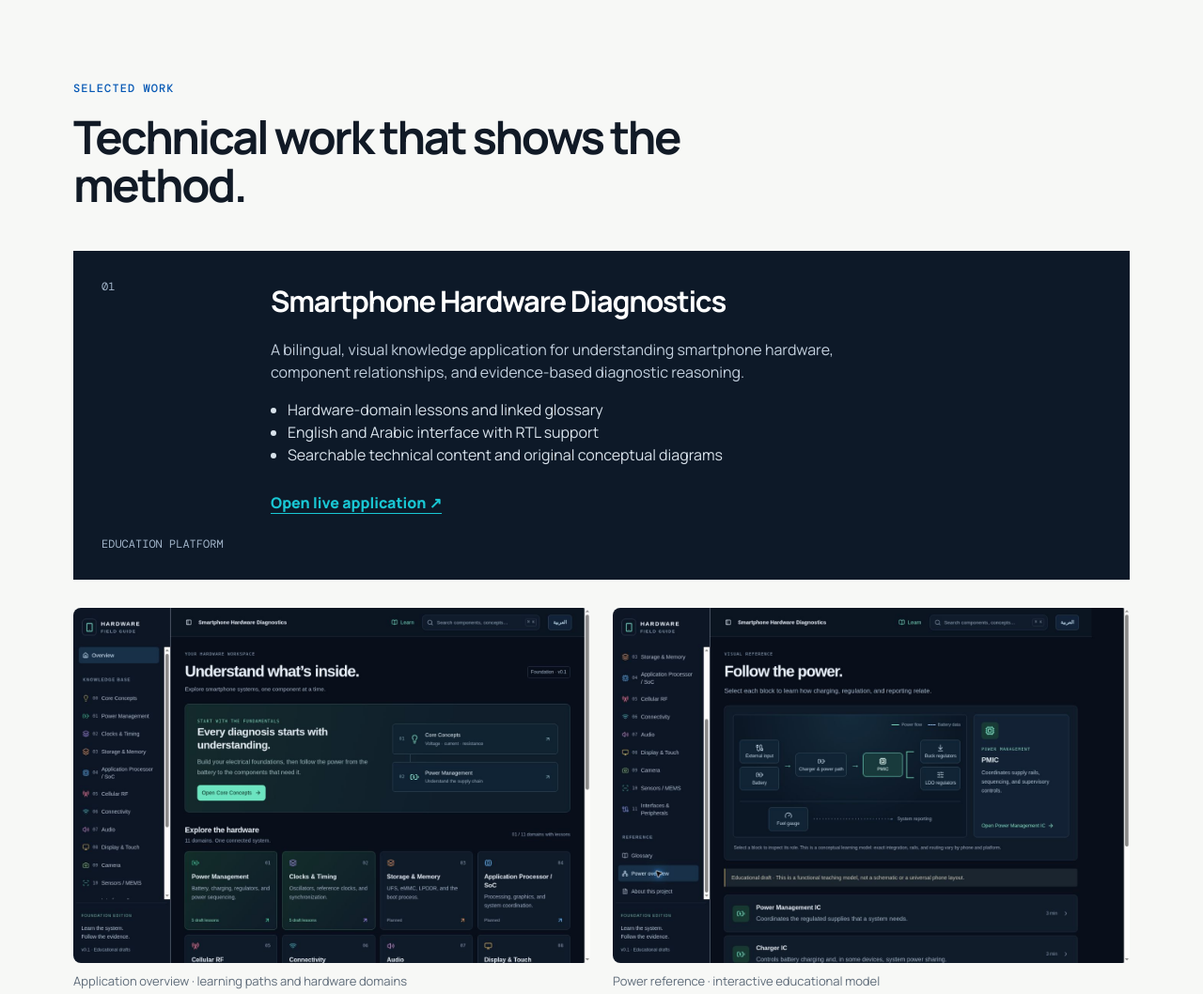
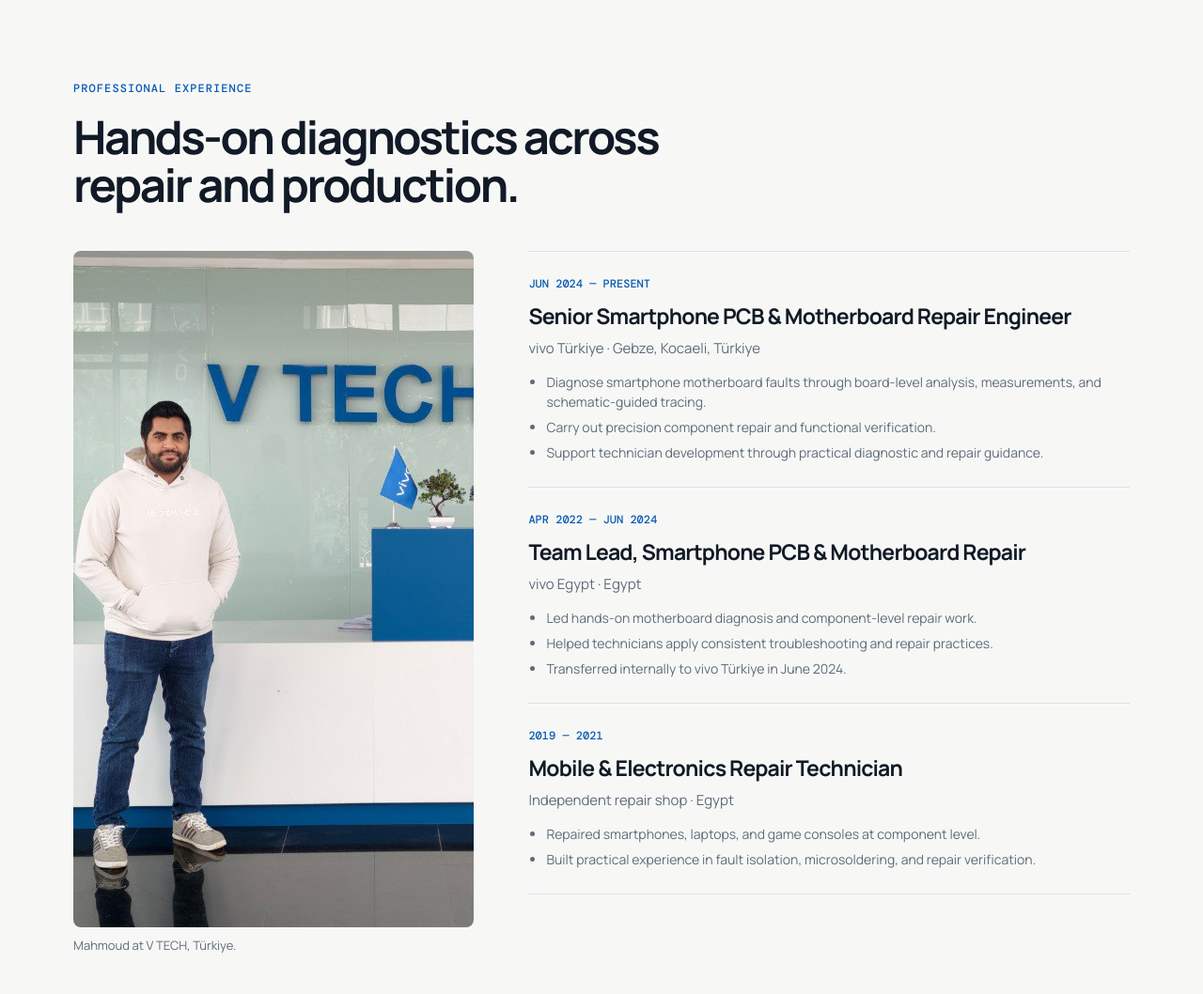
Before and after one commit to Ms3015/ms3015.github.io, a plain HTML site: page index.html in a window 1280 px wide. Shown: the part 700-1758 px from the top of the page at 94% size. Drawn offline with nearby package versions, Linux system fonts and the light colour scheme.

Commit message:
Add professional experience and V TECH photo

```diff
--- a/index.html
+++ b/index.html
@@ -14,12 +14,14 @@
     .hero{display:grid;grid-template-columns:minmax(0,1.35fr) minmax(290px,.65fr);gap:42px;align-items:center}
     .hero-visual{width:100%;max-width:430px;justify-self:end}
     @media(max-width:760px){.hero{display:block}.hero-visual{margin:42px auto 0;display:block}}
-  .screenshots{display:grid;grid-template-columns:1fr 1fr;gap:24px;margin-top:30px}.screenshots figure{margin:0}.screenshots img{width:100%;height:auto;display:block;border-radius:8px}figcaption{font-size:13px;color:#5e6b79;margin-top:10px}.hero h1{font-size:clamp(42px,5.4vw,72px)}@media(max-width:760px){.screenshots{grid-template-columns:1fr}.site-header{gap:12px}nav{gap:12px;flex-wrap:wrap}nav a{font-size:13px}.hero-visual{margin-top:30px!important}} </style>
+  .screenshots{display:grid;grid-template-columns:1fr 1fr;gap:24px;margin-top:30px}.screenshots figure{margin:0}.screenshots img{width:100%;height:auto;display:block;border-radius:8px}figcaption{font-size:13px;color:#5e6b79;margin-top:10px}.hero h1{font-size:clamp(42px,5.4vw,72px)}
+  .experience-layout{display:grid;grid-template-columns:minmax(260px,.8fr) minmax(0,1.2fr);gap:58px;align-items:start}.experience-photo{margin:0}.experience-photo img{width:100%;aspect-ratio:4/5;object-fit:cover;object-position:32% center;display:block;border-radius:8px}.experience-list{border-top:1px solid var(--line)}.experience-item{padding:26px 0;border-bottom:1px solid var(--line)}.experience-date{font:500 12px 'DM Mono',monospace;color:var(--blue);margin:0 0 9px}.experience-item h3{font-size:23px;letter-spacing:-.035em;margin:0}.experience-company{color:var(--muted);margin:6px 0 14px;font-size:15px}.experience-item ul{margin:0;padding-left:19px;color:var(--muted);font-size:14px}.experience-item li+li{margin-top:6px}
+  @media(max-width:760px){.screenshots{grid-template-columns:1fr}.experience-layout{grid-template-columns:1fr;gap:30px}.experience-photo img{aspect-ratio:16/10;object-position:32% center}.site-header{gap:12px}nav{gap:12px;flex-wrap:wrap}nav a{font-size:13px}.hero-visual{margin-top:30px!important}} </style>
 </head>
 <body>
   <header class="site-header">
     <a class="brand" href="#top" aria-label="Mahmoud Salah home">MS<span>.</span></a>
-    <nav aria-label="Main navigation"><a href="#work">Work</a><a href="#expertise">Expertise</a><a href="#about">About</a><a href="#contact">Contact</a></nav>
+    <nav aria-label="Main navigation"><a href="#experience">Experience</a><a href="#work">Work</a><a href="#expertise">Expertise</a><a href="#about">About</a><a href="#contact">Contact</a></nav>
   </header>
 
   <main id="top">
@@ -32,6 +34,18 @@
         <div class="hero-meta"><span>Gebze, Kocaeli, Türkiye</span><span>6+ years of hands-on diagnostics</span></div>
       </div>
       <figure class="hero-visual" style="margin:0"><a href="#work"><img style="width:100%;height:auto;display:block;border-radius:12px" src="assets/app-power.jpg" width="1348" height="926" alt="Actual screenshot of the application’s conceptual power-learning view" /></a><figcaption>My project · Smartphone Hardware Diagnostics</figcaption></figure>
+    </section>
+
+    <section id="experience" class="section">
+      <div class="section-heading"><p class="eyebrow">Professional experience</p><h2>Hands-on diagnostics across repair and production.</h2></div>
+      <div class="experience-layout">
+        <figure class="experience-photo"><img src="assets/mahmoud-vtech.jpg" width="1280" height="720" loading="lazy" alt="Mahmoud Salah at the V TECH facility in Türkiye" /><figcaption>Mahmoud at V TECH, Türkiye.</figcaption></figure>
+        <div class="experience-list">
+          <article class="experience-item"><p class="experience-date">JUN 2024 — PRESENT</p><h3>Senior Smartphone PCB &amp; Motherboard Repair Engineer</h3><p class="experience-company">vivo Türkiye · Gebze, Kocaeli, Türkiye</p><ul><li>Diagnose smartphone motherboard faults through board-level analysis, measurements, and schematic-guided tracing.</li><li>Carry out precision component repair and functional verification.</li><li>Support technician development through practical diagnostic and repair guidance.</li></ul></article>
+          <article class="experience-item"><p class="experience-date">APR 2022 — JUN 2024</p><h3>Team Lead, Smartphone PCB &amp; Motherboard Repair</h3><p class="experience-company">vivo Egypt · Egypt</p><ul><li>Led hands-on motherboard diagnosis and component-level repair work.</li><li>Helped technicians apply consistent troubleshooting and repair practices.</li><li>Transferred internally to vivo Türkiye in June 2024.</li></ul></article>
+          <article class="experience-item"><p class="experience-date">2019 — 2021</p><h3>Mobile &amp; Electronics Repair Technician</h3><p class="experience-company">Independent repair shop · Egypt</p><ul><li>Repaired smartphones, laptops, and game consoles at component level.</li><li>Built practical experience in fault isolation, microsoldering, and repair verification.</li></ul></article>
+        </div>
+      </div>
     </section>
 
     <section id="work" class="section featured">
```
Also changed, not shown: assets/mahmoud-vtech.jpg (added).
